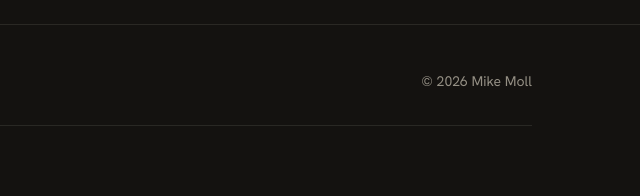
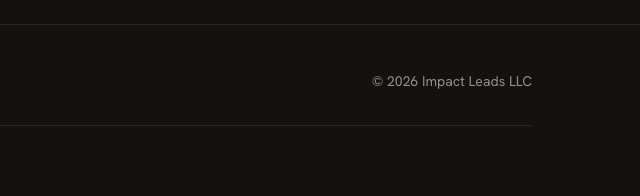
Before and after one commit to checkmike64/mikemoll-site, a plain HTML site: page blog/the-solopreneur-success-cycle-joe-rando.html in a window 1280 px wide. Shown: the part 4839-5035 px from the top of the page, 640-1280 px from the left. Drawn offline with Linux system fonts and the light colour scheme.

Commit message:
Update the-solopreneur-success-cycle-joe-rando.html

```diff
--- a/blog/the-solopreneur-success-cycle-joe-rando.html
+++ b/blog/the-solopreneur-success-cycle-joe-rando.html
@@ -196,7 +196,7 @@
 <footer>
   <div class="wrap foot-in">
     <a href="/" class="logo">Mike<span>.</span>Moll</a>
-    <p>&copy; 2026 Mike Moll</p>
+    <p>&copy; 2026 Impact Leads LLC</p>
     <div style="flex-basis:100%;width:100%;border-top:1px solid rgba(236,230,218,0.10);margin-top:6px;padding-top:14px;display:flex;gap:18px"><a href="/privacy" style="color:#948f84;font-size:13px;text-decoration:none">Privacy Policy</a><a href="/terms" style="color:#948f84;font-size:13px;text-decoration:none">Terms &amp; Conditions</a></div>
   </div>
 </footer>
```
